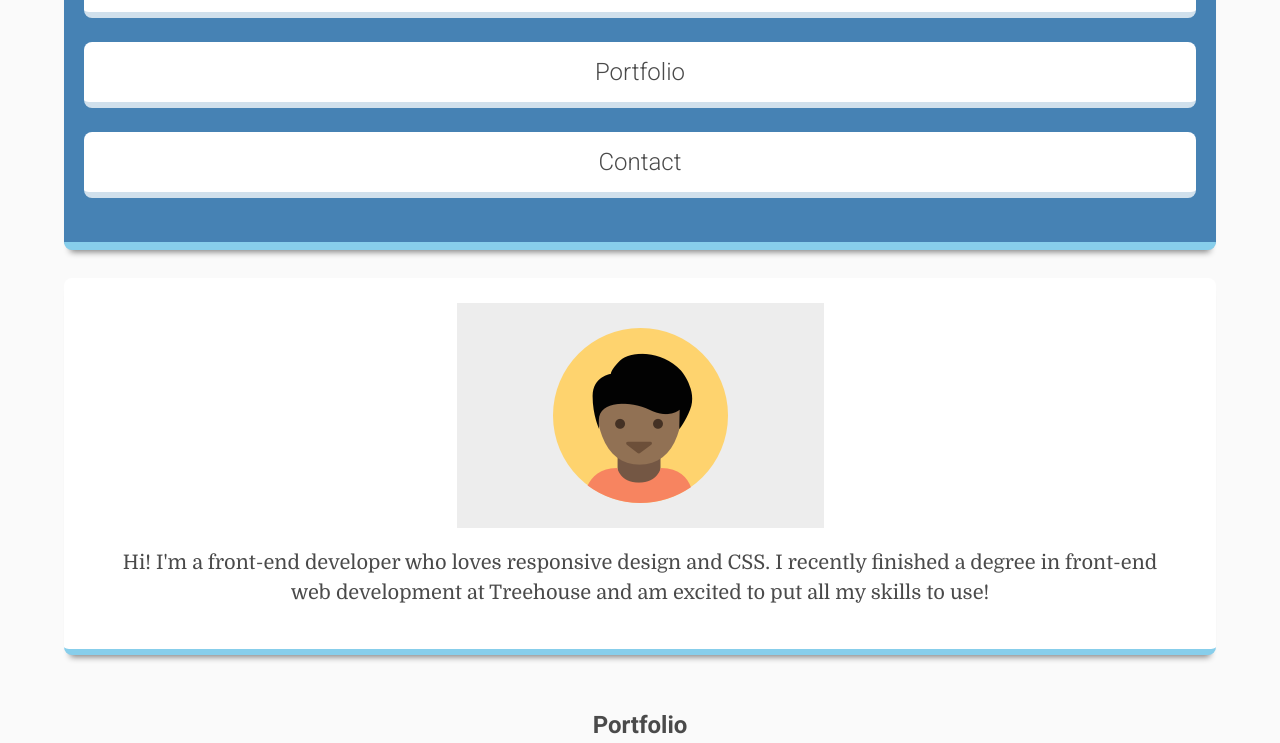
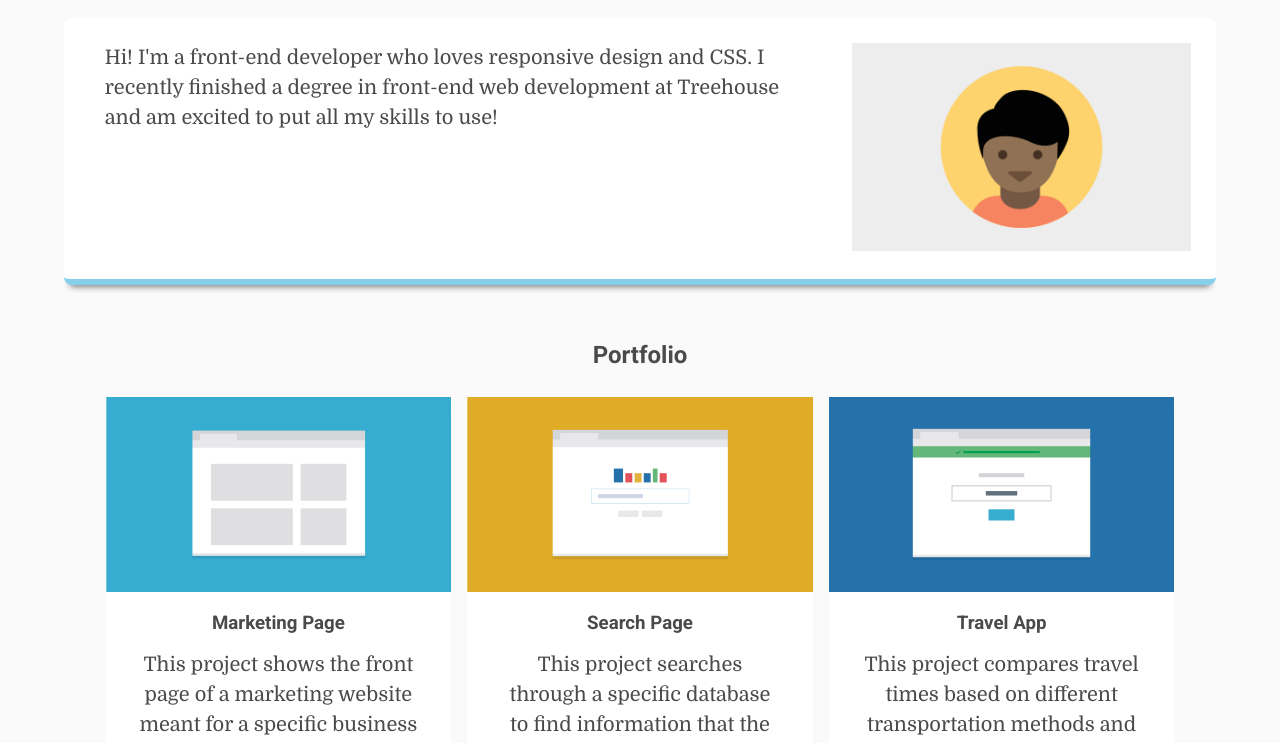
Before and after one commit to PurpleDefault/FEWD-TechDegree-Project-2, a plain HTML site: page index.html in a window 1280 px wide. Shown: the part 180-923 px from the top of the page. Drawn offline with Linux system fonts and the light colour scheme.

Commit message:
Fixing the media queries and flexbox.

```diff
--- a/css/style.css
+++ b/css/style.css
@@ -20,16 +20,9 @@ body {
 
 .flex {
   display: flex;
-  align-items: center;
-  justify-content: center;
-  flex-wrap: wrap;
 }
 
-.row {
-  flex-direction: row;
-}
-
-.column {
+#home, #nav, #header, #items {
   flex-direction: column;
 }
 
@@ -127,8 +120,12 @@ main h2 {
   text-align: center;
 }
 
-.card p, .card h3 {
-  padding: 1.25rem;
+.card h3 {
+  padding: 1rem;
+}
+
+.card p {
+  padding: 0rem 2rem 2rem 2rem;
 }
 
 img {
@@ -137,12 +134,13 @@ img {
 
 .contact {
   background-color: #fff;
+  padding-bottom: 1.75rem;
   border-radius: 0.5rem;
   border-bottom: 6px solid skyblue;
 }
 
 .contact p {
-  padding-bottom: 1.25rem;
+  padding: 0.5rem 2.75rem 0.5rem 2.75rem;
 }
 
 footer {
@@ -162,8 +160,84 @@ footer {
 
 @media (min-width: 768px) {
 
+  #nav {
+    flex-direction: row;
+  }
+
+  #nav li {
+    margin-right: 1rem;
+  }
+
+  #nav li:last-child {
+    margin: 0;
+  }
+
+  #header {
+    flex-direction: row-reverse;
+  }
+
+  .user_bio {
+    flex-basis: 75%;
+  }
+
+  .user_bio p {
+    padding: 0rem 2rem 1rem 1rem;
+  }
+
+  #items {
+    justify-content: center;
+    flex-direction: row;
+    flex-wrap: wrap;
+  }
+
+  .card {
+    flex-basis: 45%;
+    margin-right: 1.25rem;
+  }
+
+  .second {
+    margin-right: 0;
+  }
+
+  #back_to_top {
+    display: none;
+  }
+
+  #footer_nav {
+    display: flex;
+  }
+
+  #footer_nav li {
+    margin-right: 1rem;
+    font-size: 1.25rem;
+  }
+
+  #footer_nav li:last-child {
+    margin-right: 0;
+  }
+
 }
 
 @media (min-width: 1024px) {
+  #home {
+    flex-direction: row;
+    justify-content: space-between;
+  }
 
+  #nav {
+    flex-basis: 60%;
+  }
+
+  .card {
+    flex-basis: 30%;
+    margin-right: 1rem;
+  }
+
+  .third {
+    margin-right: 0rem;
+  }
+
+  .user_bio p {
+    text-align: left;
+  }
 }
--- a/index.html
+++ b/index.html
@@ -8,9 +8,9 @@
     <link rel="stylesheet" href="css/style.css">
   </head>
   <body>
-    <nav id="home">
+    <nav class="flex" id="home">
       <h1>Ryan Markey</h1>
-      <ul class="flex column" id="nav">
+      <ul class="flex" id="nav">
         <li><a href="#home">Home</a></li>
         <li><a href="#portfolio">Portfolio</a></li>
         <li><a href="#contact">Contact</a></li>
@@ -27,18 +27,18 @@
     <main id="portfolio">
       <h2>Portfolio</h2>
 
-      <section class="flex portfolio_items">
+      <section class="flex" id="items">
         <div class="card">
           <img src="images/portfolio-1.png" alt="An image of a marketing website.">
           <h3>Marketing Page</h3>
           <p>This project shows the front page of a marketing website meant for a specific business I'm interested in.</p>
         </div>
-        <div class="card">
+        <div class="card second">
           <img src="images/portfolio-2.png" alt="An image of a marketing website.">
           <h3>Search Page</h3>
           <p>This project searches through a specific database to find information that the user is trying to look up.</p>
         </div>
-        <div class="card">
+        <div class="card third">
           <img src="images/portfolio-3.png" alt="An image of a marketing website.">
           <h3>Travel App</h3>
           <p>This project compares travel times based on different transportation methods and tells you the best one.</p>
@@ -48,12 +48,12 @@
           <h3>Map of Favourite Spots</h3>
           <p>This project uses mapping apis to plot points for my favourite spots in the city for a do-it-yourself walking tour.</p>
         </div>
-        <div class="card">
+        <div class="card second">
           <img src="images/portfolio-5.png" alt="An image of a marketing website.">
           <h3>Photo Gallery</h3>
           <p>This project shows pictures from a recent trip to the viewer and allows them to easily navigate through photos.</p>
         </div>
-        <div class="card">
+        <div class="card third">
           <img src="images/portfolio-6.png" alt="An image of a marketing website.">
           <h3>Calculator</h3>
           <p>Someone can enter in the numbers they want, and press the big blue button and get the result.</p>
```
